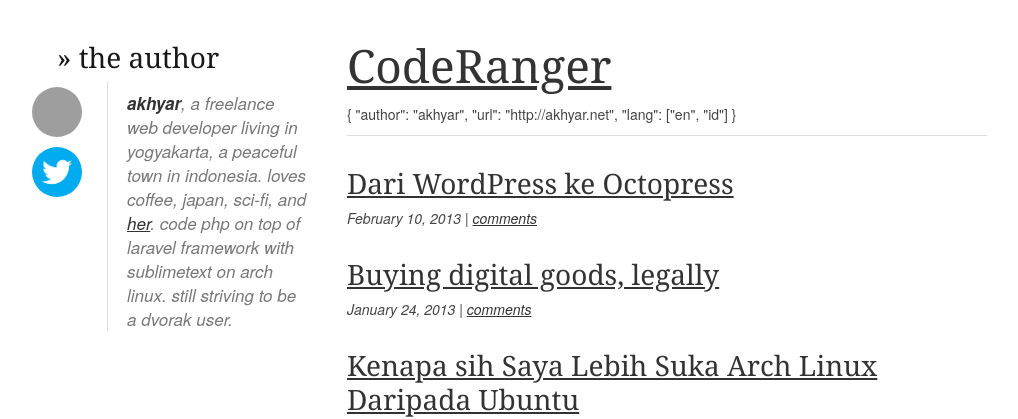
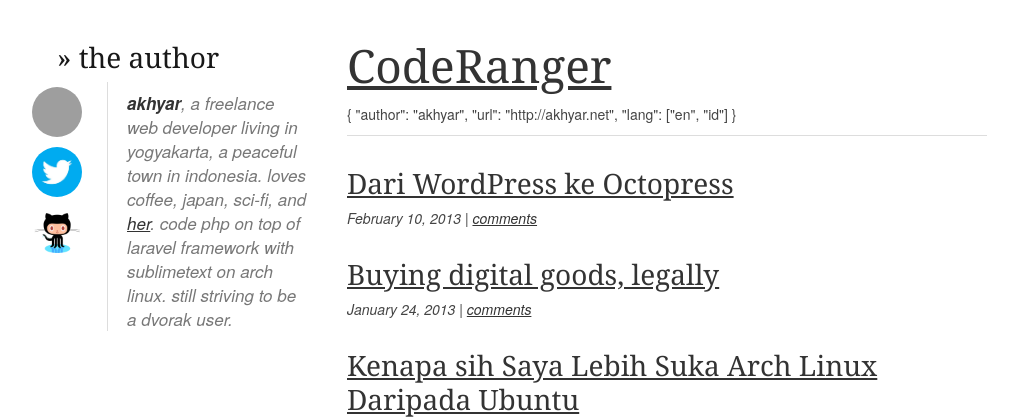
Before and after one commit to akhy/akhyrul.github.com, a Jekyll site: the page built from index.html, in a window 1280 px wide. Shown: the top 419 px of the page, without its empty margins (123-1141 px from the left). Built offline with Jekyll 4.4.1, drawn with Linux system fonts in a browser that asks for light colours; Markdown is read by kramdown in place of the engine named in the settings; comment, search, counter and statistics services are not loaded; grey boxes are pictures that could not be loaded.

Commit message:
Github link

```diff
--- a/_layouts/layout.html
+++ b/_layouts/layout.html
@@ -26,7 +26,10 @@
                <img src="http://www.gravatar.com/avatar/fa40acfdb9af9fea937524a5aef4aaf3.png?s=50">
             </span>
             <a href="htpt://twitter.com/akhy" class="circle">
-               <img src="{{ site.url }}/assets/img/twitter.jpg" width="50">
+               <img src="{{ site_url }}/assets/img/twitter.jpg" width="50">
+            </a>
+            <a href="htpt://github.com/akhyrul" class="circle">
+               <img src="{{ site_url }}/assets/img/github.png" width="50">
             </a>
         </section>
 
@@ -40,12 +43,12 @@
       <section class="eleven columns">
         <hgroup>
           {% if page.index %}
-            <h1><a href="{{ site.url }}">{{ site.title }}</a></h1>
+            <h1><a href="{{ site_url }}">{{ site.title }}</a></h1>
             <span>{ "author": "akhyar", "url": "http://akhyar.net", "lang": ["en", "id"] }</span>
           {% else %}
             <h1><a href="{{ page.url }}">{{ page.title }}</a></h1>
             <small>
-            <a href="{{ site.url }}">&laquo; back to home</a>
+            <a href="/">&laquo; back to home</a>
             {% for tag in page.tags %}
               | {{ tag }}
             {% endfor %}
```
Also changed, not shown: assets/img/github.png (added).
